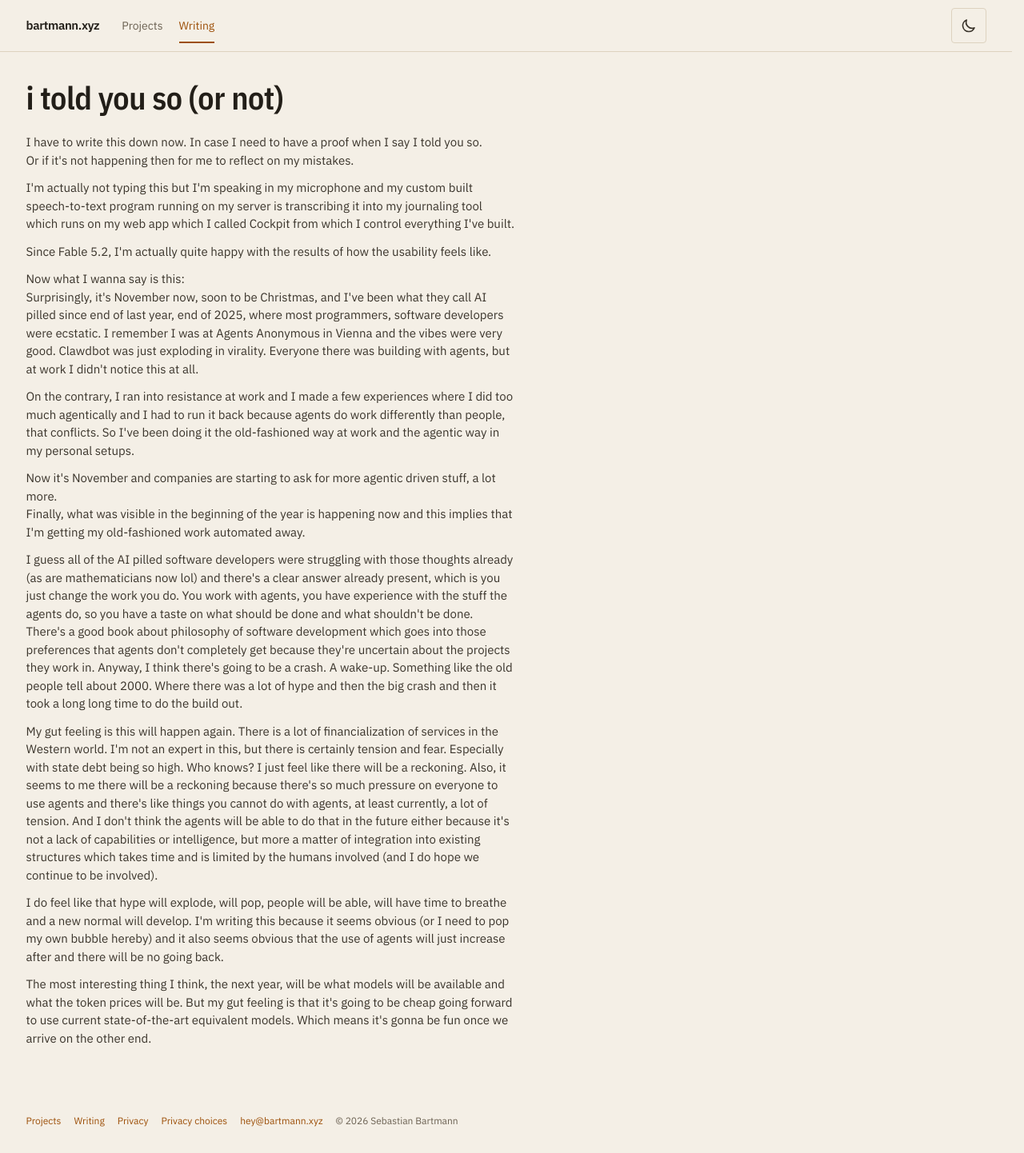
After one commit to sebastianbartmann/bartmannxyz, a FastAPI app: page /blog/posts/i-told-you-so-or-not in a window 1280 px wide. The commit adds this page. Shown: the whole page at 80% size. Run offline with FastAPI, Linux system fonts and the light colour scheme.

Commit message:
Writing: i told you so (or not)

```diff
--- a/app/static/sitemap.xml
+++ b/app/static/sitemap.xml
@@ -3,6 +3,7 @@
   <url><loc>https://bartmann.xyz/</loc></url>
   <url><loc>https://bartmann.xyz/projects</loc></url>
   <url><loc>https://bartmann.xyz/blog</loc></url>
+  <url><loc>https://bartmann.xyz/blog/posts/i-told-you-so-or-not</loc></url>
   <url><loc>https://bartmann.xyz/blog/posts/sleep-better-with-active-gcp-services</loc></url>
   <url><loc>https://bartmann.xyz/blog/posts/have-a-basic-structure</loc></url>
   <url><loc>https://bartmann.xyz/blog/posts/how-it-started</loc></url>
--- a/app/templates/blog/partials/overview.html
+++ b/app/templates/blog/partials/overview.html
@@ -1,4 +1,8 @@
 <ul class="link-list link-list--entries">
+    <li>
+        <a href="/blog/posts/i-told-you-so-or-not">i told you so (or not)</a>
+        <span class="mono">2026-11-25</span>
+    </li>
     <li>
         <a href="/blog/posts/sleep-better-with-active-gcp-services">sleep better with active gcp services</a>
         <span class="mono">2023-03-11</span>
--- /dev/null
+++ b/app/templates/blog/posts/i-told-you-so-or-not.html
@@ -0,0 +1,59 @@
+{% extends 'blog/post.html' %}
+
+{% block post_title %}i told you so (or not){% endblock %}
+
+{% block post %}
+
+<h1 class="tool-title">i told you so (or not)</h1>
+<div class="prose">
+    <p>I have to write this down now. In case I need to have a proof when I say I told you so.<br/>
+        Or if it's not happening then for me to reflect on my mistakes.</p>
+    <p>I'm actually not typing this but I'm speaking in my microphone and my custom built
+        speech-to-text program running on my server is transcribing it into my journaling tool
+        which runs on my web app which I called Cockpit from which I control everything I've
+        built.</p>
+    <p>Since Fable 5.2, I'm actually quite happy with the results of how the usability feels
+        like.</p>
+    <p>Now what I wanna say is this:<br/>
+        Surprisingly, it's November now, soon to be Christmas, and I've been what they call AI
+        pilled since end of last year, end of 2025, where most programmers, software developers
+        were ecstatic. I remember I was at Agents Anonymous in Vienna and the vibes were very
+        good. Clawdbot was just exploding in virality. Everyone there was building with agents,
+        but at work I didn't notice this at all.</p>
+    <p>On the contrary, I ran into resistance at work and I made a few experiences where I did
+        too much agentically and I had to run it back because agents do work differently than
+        people, that conflicts. So I've been doing it the old-fashioned way at work and the
+        agentic way in my personal setups.</p>
+    <p>Now it's November and companies are starting to ask for more agentic driven stuff, a lot
+        more.<br/>
+        Finally, what was visible in the beginning of the year is happening now and this implies
+        that I'm getting my old-fashioned work automated away.</p>
+    <p>I guess all of the AI pilled software developers were struggling with those thoughts
+        already (as are mathematicians now lol) and there's a clear answer already present, which
+        is you just change the work you do. You work with agents, you have experience with the
+        stuff the agents do, so you have a taste on what should be done and what shouldn't be
+        done. There's a good book about philosophy of software development which goes into those
+        preferences that agents don't completely get because they're uncertain about the projects
+        they work in. Anyway, I think there's going to be a crash. A wake-up. Something like the
+        old people tell about 2000. Where there was a lot of hype and then the big crash and then
+        it took a long long time to do the build out.</p>
+    <p>My gut feeling is this will happen again. There is a lot of financialization of services
+        in the Western world. I'm not an expert in this, but there is certainly tension and fear.
+        Especially with state debt being so high. Who knows? I just feel like there will be a
+        reckoning. Also, it seems to me there will be a reckoning because there's so much
+        pressure on everyone to use agents and there's like things you cannot do with agents, at
+        least currently, a lot of tension. And I don't think the agents will be able to do that
+        in the future either because it's not a lack of capabilities or intelligence, but more a
+        matter of integration into existing structures which takes time and is limited by the
+        humans involved (and I do hope we continue to be involved).</p>
+    <p>I do feel like that hype will explode, will pop, people will be able, will have time to
+        breathe and a new normal will develop. I'm writing this because it seems obvious (or I
+        need to pop my own bubble hereby) and it also seems obvious that the use of agents will
+        just increase after and there will be no going back.</p>
+    <p>The most interesting thing I think, the next year, will be what models will be available
+        and what the token prices will be. But my gut feeling is that it's going to be cheap
+        going forward to use current state-of-the-art equivalent models. Which means it's gonna
+        be fun once we arrive on the other end.</p>
+</div>
+
+{% endblock %}
```
